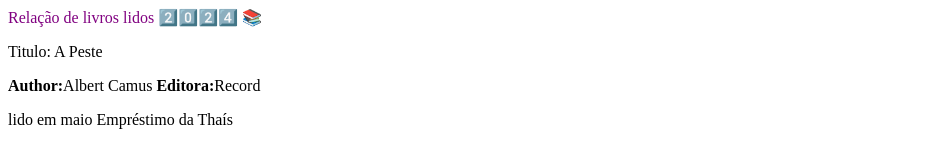
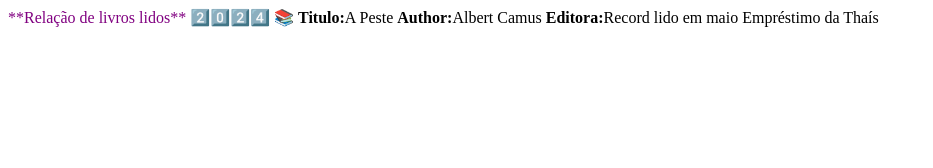
Before and after one commit to pamelarochap/para-compartilhar-, a plain HTML site: page index.html in a window 1280 px wide. Shown: the whole page, without its empty margins (0-933 px from the left). Drawn offline with Linux system fonts and the light colour scheme.

Commit message:
Update index.html

```diff
--- a/index.html
+++ b/index.html
@@ -1,9 +1,12 @@
-<span style="color:purple">Relação de livros lidos</span>
+<span style="color:purple"; >**Relação de livros lidos**</span>
+
 
 2️⃣0️⃣2️⃣4️⃣
 
-📚<p "style=font-weight: bold; color: blue;">Titulo: A Peste</p>
+
+📚
+<strong>Titulo:</strong>A Peste
 <strong>Author:</strong>Albert Camus
 <strong>Editora:</strong>Record
-<p class="italic-black">lido em maio
- Empréstimo da Thaís</p>
+<span class="italic-black">lido em maio
+ Empréstimo da Thaís</span>
```
